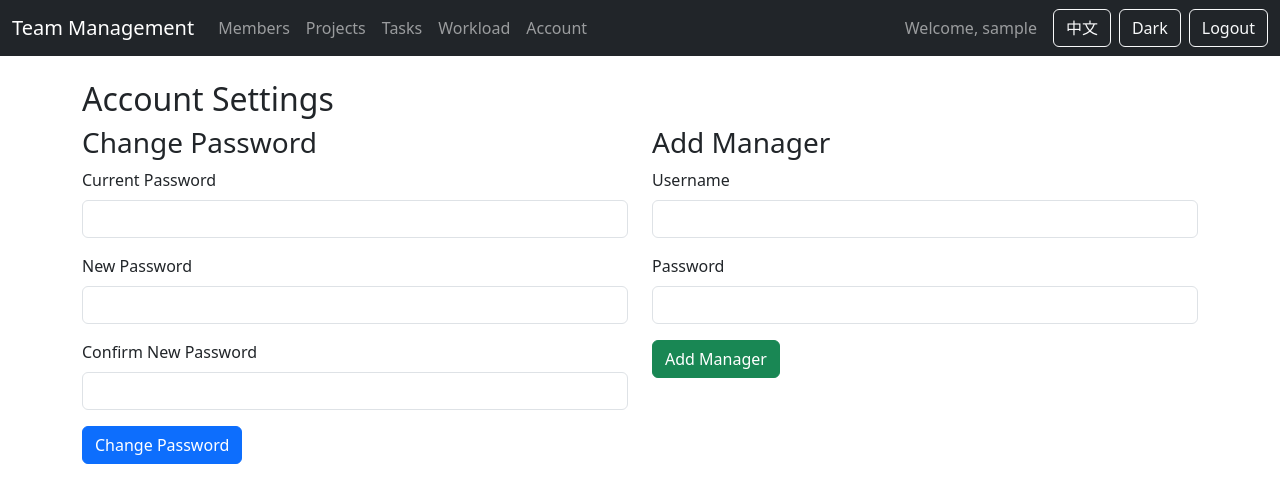
After one commit to leyuwei/YourTeam, a PHP site: page /account.php in a window 1280 px wide. The commit adds this page. Shown: the top 503 px of the page. Run offline with PHP 8.4, Linux system fonts and the light colour scheme; the visitor is signed in with stand-in values (Sample User, id 1).

Commit message:
Add account management page and translation/theme script

```diff
--- /dev/null
+++ b/account.php
@@ -0,0 +1,82 @@
+<?php
+require_once 'auth.php';
+
+$password_msg = '';
+$add_msg = '';
+
+if($_SERVER['REQUEST_METHOD'] === 'POST'){
+    if($_POST['action'] === 'change_password'){
+        $current = $_POST['current_password'] ?? '';
+        $new = $_POST['new_password'] ?? '';
+        $confirm = $_POST['confirm_password'] ?? '';
+        if($new !== $confirm){
+            $password_msg = 'New passwords do not match';
+        } else {
+            $stmt = $pdo->prepare('SELECT password FROM managers WHERE id = ?');
+            $stmt->execute([$_SESSION['manager_id']]);
+            $manager = $stmt->fetch();
+            if($manager && password_verify($current, $manager['password'])){
+                $stmt = $pdo->prepare('UPDATE managers SET password = ? WHERE id = ?');
+                $stmt->execute([password_hash($new, PASSWORD_DEFAULT), $_SESSION['manager_id']]);
+                $password_msg = 'Password updated successfully';
+            } else {
+                $password_msg = 'Current password is incorrect';
+            }
+        }
+    } elseif($_POST['action'] === 'add_manager'){
+        $username = $_POST['username'] ?? '';
+        $password = $_POST['password'] ?? '';
+        if($username && $password){
+            try{
+                $stmt = $pdo->prepare('INSERT INTO managers (username, password) VALUES (?, ?)');
+                $stmt->execute([$username, password_hash($password, PASSWORD_DEFAULT)]);
+                $add_msg = 'Manager added';
+            } catch(PDOException $e){
+                $add_msg = 'Error adding manager';
+            }
+        }
+    }
+}
+
+include 'header.php';
+?>
+<h2 data-i18n="account.title">Account Settings</h2>
+<div class="row">
+  <div class="col-md-6">
+    <h3 data-i18n="account.change_password">Change Password</h3>
+    <?php if($password_msg): ?><div class="alert alert-info"><?php echo htmlspecialchars($password_msg); ?></div><?php endif; ?>
+    <form method="post">
+      <input type="hidden" name="action" value="change_password">
+      <div class="mb-3">
+        <label class="form-label" data-i18n="account.current_password">Current Password</label>
+        <input type="password" name="current_password" class="form-control" required>
+      </div>
+      <div class="mb-3">
+        <label class="form-label" data-i18n="account.new_password">New Password</label>
+        <input type="password" name="new_password" class="form-control" required>
+      </div>
+      <div class="mb-3">
+        <label class="form-label" data-i18n="account.confirm_password">Confirm New Password</label>
+        <input type="password" name="confirm_password" class="form-control" required>
+      </div>
+      <button type="submit" class="btn btn-primary" data-i18n="account.change_password_btn">Change Password</button>
+    </form>
+  </div>
+  <div class="col-md-6">
+    <h3 data-i18n="account.add_manager">Add Manager</h3>
+    <?php if($add_msg): ?><div class="alert alert-info"><?php echo htmlspecialchars($add_msg); ?></div><?php endif; ?>
+    <form method="post">
+      <input type="hidden" name="action" value="add_manager">
+      <div class="mb-3">
+        <label class="form-label" data-i18n="account.username">Username</label>
+        <input type="text" name="username" class="form-control" required>
+      </div>
+      <div class="mb-3">
+        <label class="form-label" data-i18n="account.password">Password</label>
+        <input type="password" name="password" class="form-control" required>
+      </div>
+      <button type="submit" class="btn btn-success" data-i18n="account.add_manager_btn">Add Manager</button>
+    </form>
+  </div>
+</div>
+<?php include 'footer.php'; ?>
--- /dev/null
+++ b/app.js
@@ -0,0 +1,100 @@
+const translations = {
+  en: {
+    'nav.home': 'Team Management',
+    'nav.members': 'Members',
+    'nav.projects': 'Projects',
+    'nav.tasks': 'Tasks',
+    'nav.workload': 'Workload',
+    'nav.account': 'Account',
+    'welcome': 'Welcome',
+    'logout': 'Logout',
+    'login.title': 'Manager Login',
+    'login.username': 'Username',
+    'login.password': 'Password',
+    'login.button': 'Login',
+    'account.title': 'Account Settings',
+    'account.change_password': 'Change Password',
+    'account.current_password': 'Current Password',
+    'account.new_password': 'New Password',
+    'account.confirm_password': 'Confirm New Password',
+    'account.change_password_btn': 'Change Password',
+    'account.add_manager': 'Add Manager',
+    'account.username': 'Username',
+    'account.password': 'Password',
+    'account.add_manager_btn': 'Add Manager',
+    'theme.dark': 'Dark',
+    'theme.light': 'Light'
+  },
+  zh: {
+    'nav.home': '团队管理',
+    'nav.members': '成员',
+    'nav.projects': '项目',
+    'nav.tasks': '任务',
+    'nav.workload': '工作量',
+    'nav.account': '账户',
+    'welcome': '欢迎',
+    'logout': '退出登录',
+    'login.title': '管理员登录',
+    'login.username': '用户名',
+    'login.password': '密码',
+    'login.button': '登录',
+    'account.title': '账户设置',
+    'account.change_password': '修改密码',
+    'account.current_password': '当前密码',
+    'account.new_password': '新密码',
+    'account.confirm_password': '确认新密码',
+    'account.change_password_btn': '修改密码',
+    'account.add_manager': '添加管理员',
+    'account.username': '用户名',
+    'account.password': '密码',
+    'account.add_manager_btn': '添加管理员',
+    'theme.dark': '暗色',
+    'theme.light': '亮色'
+  }
+};
+
+function applyTranslations() {
+  const lang = localStorage.getItem('lang') || 'en';
+  document.documentElement.lang = lang;
+  document.querySelectorAll('[data-i18n]').forEach(el => {
+    const key = el.getAttribute('data-i18n');
+    const text = translations[lang][key];
+    if(text) {
+      el.textContent = text;
+    }
+  });
+  const langToggle = document.getElementById('langToggle');
+  if(langToggle) {
+    langToggle.textContent = lang === 'en' ? '中文' : 'English';
+  }
+  const themeToggle = document.getElementById('themeToggle');
+  if(themeToggle) {
+    const theme = localStorage.getItem('theme') || 'light';
+    themeToggle.textContent = translations[lang][theme === 'light' ? 'theme.dark' : 'theme.light'];
+  }
+}
+
+function applyTheme() {
+  const theme = localStorage.getItem('theme') || 'light';
+  document.documentElement.setAttribute('data-bs-theme', theme);
+}
+
+document.addEventListener('DOMContentLoaded', () => {
+  applyTheme();
+  applyTranslations();
+
+  document.getElementById('langToggle')?.addEventListener('click', () => {
+    const current = localStorage.getItem('lang') || 'en';
+    const next = current === 'en' ? 'zh' : 'en';
+    localStorage.setItem('lang', next);
+    applyTranslations();
+  });
+
+  document.getElementById('themeToggle')?.addEventListener('click', () => {
+    const current = localStorage.getItem('theme') || 'light';
+    const next = current === 'light' ? 'dark' : 'light';
+    localStorage.setItem('theme', next);
+    applyTheme();
+    applyTranslations();
+  });
+});
--- a/footer.php
+++ b/footer.php
@@ -1,4 +1,5 @@
 </div>
 <script src="https://cdn.jsdelivr.net/npm/bootstrap@5.3.0/dist/js/bootstrap.bundle.min.js"></script>
+<script src="app.js"></script>
 </body>
 </html>
--- a/header.php
+++ b/header.php
@@ -1,4 +1,4 @@
-<?php include 'auth.php'; ?>
+<?php include_once 'auth.php'; ?>
 <!DOCTYPE html>
 <html lang="en">
 <head>
@@ -10,19 +10,22 @@
 <body>
 <nav class="navbar navbar-expand-lg navbar-dark bg-dark mb-4">
   <div class="container-fluid">
-    <a class="navbar-brand" href="index.php">Team Management</a>
+    <a class="navbar-brand" href="index.php" data-i18n="nav.home">Team Management</a>
     <button class="navbar-toggler" type="button" data-bs-toggle="collapse" data-bs-target="#navbarNav" aria-controls="navbarNav" aria-expanded="false" aria-label="Toggle navigation">
       <span class="navbar-toggler-icon"></span>
     </button>
     <div class="collapse navbar-collapse" id="navbarNav">
       <ul class="navbar-nav me-auto mb-2 mb-lg-0">
-        <li class="nav-item"><a class="nav-link" href="members.php">Members</a></li>
-        <li class="nav-item"><a class="nav-link" href="projects.php">Projects</a></li>
-        <li class="nav-item"><a class="nav-link" href="tasks.php">Tasks</a></li>
-        <li class="nav-item"><a class="nav-link" href="workload.php">Workload</a></li>
+        <li class="nav-item"><a class="nav-link" href="members.php" data-i18n="nav.members">Members</a></li>
+        <li class="nav-item"><a class="nav-link" href="projects.php" data-i18n="nav.projects">Projects</a></li>
+        <li class="nav-item"><a class="nav-link" href="tasks.php" data-i18n="nav.tasks">Tasks</a></li>
+        <li class="nav-item"><a class="nav-link" href="workload.php" data-i18n="nav.workload">Workload</a></li>
+        <li class="nav-item"><a class="nav-link" href="account.php" data-i18n="nav.account">Account</a></li>
       </ul>
-      <span class="navbar-text me-3">Welcome, <?php echo htmlspecialchars($_SESSION['username']); ?></span>
-      <a class="btn btn-outline-light" href="logout.php">Logout</a>
+      <span class="navbar-text me-3"><span data-i18n="welcome">Welcome</span>, <?php echo htmlspecialchars($_SESSION['username']); ?></span>
+      <button id="langToggle" class="btn btn-outline-light me-2">中文</button>
+      <button id="themeToggle" class="btn btn-outline-light me-2" data-i18n="theme.dark">Dark</button>
+      <a class="btn btn-outline-light" id="logoutLink" href="logout.php" data-i18n="logout">Logout</a>
     </div>
   </div>
 </nav>
```
Also changed, not shown: login.php (+11 -6 lines).
